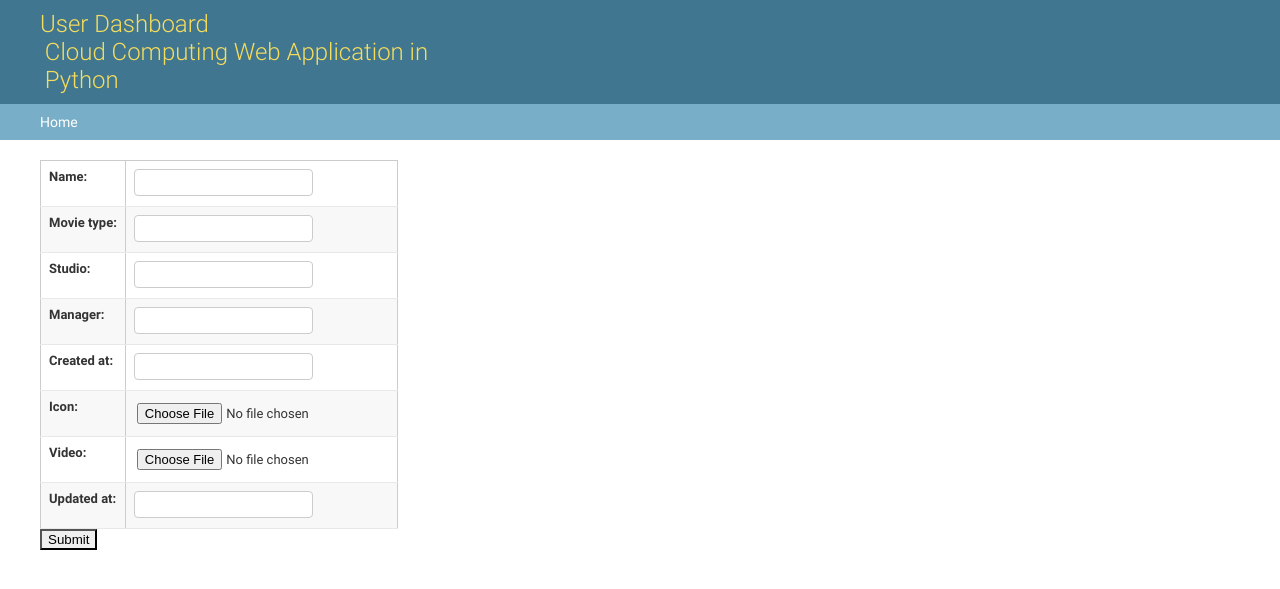
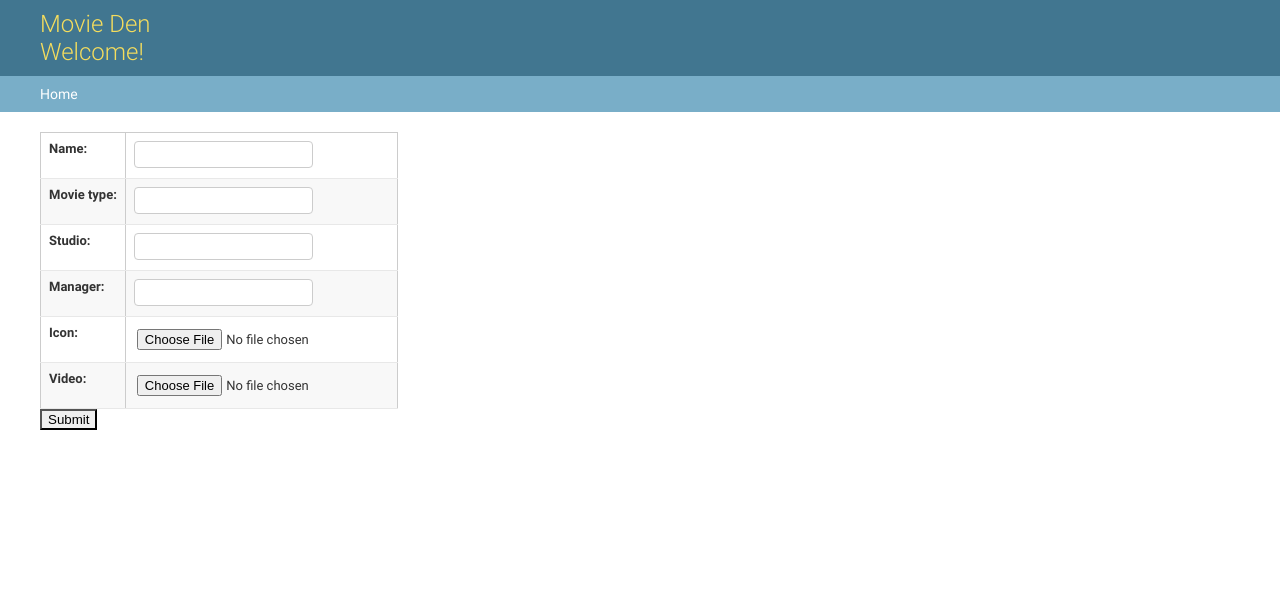
Before and after one commit to pius-ng3a/django, a Django app: page /movie/add in a window 1280 px wide. Shown: the top 589 px of the page. Run offline with Django 3.2, Linux system fonts and the light colour scheme; some libraries are stand-ins or nearby versions.

Commit message:
funtionalities movie at 80

```diff
--- a/movie/forms.py
+++ b/movie/forms.py
@@ -1,37 +1,32 @@
 from django import forms
 from .models import Movie,Manager
 from django.shortcuts import redirect
-
 def get_upload_file_name(instance,filename): #function to rename files and give a unique name
     return "uploaded_files/%s_%s"%(str(time()).replace('.','_'),filename)
+
+class DateInput(forms.DateInput):
+    """docstring for DateInput"""
+    input_type = 'date'
 class AddMovieForm(forms.ModelForm):
-    # name = forms.CharField(max_length=50)
-    # movie_type = forms.CharField(max_length=30)
-    # studio = forms.CharField(max_length=25)
     manager = forms.CharField(max_length= 25)
-    # created_at = forms.DateField()
-    # updated_at= forms.DateField()
-    # icon =forms.ImageField()
-    # video = forms.FileField()
     class Meta:
         model = Movie
-        fields = ['name','movie_type','studio','manager','created_at','icon','video','updated_at']
-        widgets={
-        'created_at': forms.DateInput(attrs={'class':'datepicker'}),
-        'updated_at':forms.DateInput(attrs={'class':'datepicker'}),
-        }
-
+        fields = ['name','movie_type','studio','manager','icon','video']
+        # widgets ={
+        #     'created_at':DateInput(attrs={'type':'date'}),
+        #     'updated_at':DateInput(attrs={'type':'date'}),
+        # }
     def clean(self):
         cleaned_data = super(AddMovieForm, self).clean()
         name = cleaned_data.get('name')
         movie_type = cleaned_data.get('movie_type')
         studio = cleaned_data.get('studio')
-        created_at = cleaned_data.get('created_at')
+        #created_at = cleaned_data.get('created_at')
         icon = cleaned_data.get('icon')
         video = cleaned_data.get('video')
-        updated_at = cleaned_data.get('updated_at')
+        #updated_at = cleaned_data.get('updated_at')
         manager = cleaned_data.get('manager')
-        if not name and not movie_type and not manager and not video and not icon and not created_at and not studio:
+        if not name and not movie_type and not manager and not video and not icon and not studio:
             raise forms.ValidationError('You have to write something!')
         manager = self.cleaned_data.pop("manager")
         new_manager,created = Manager.objects.get_or_create(manager_name=manager,defaults={'experience':1})
--- a/movie/models.py
+++ b/movie/models.py
@@ -12,6 +12,8 @@ class Manager(models.Model):
 	# def __init__(self, arg):
 	# 	super(Person, self).__init__()
 	# 	self.arg = arg
+	def __str__(self):
+		return self.manager_name
 
 def get_upload_file_name(instance,filename): #function to rename files and give a unique name
 	return "uploaded_files/%s_%s"%(str(time()).replace('.','_'),filename)
@@ -21,8 +23,8 @@ class Movie(models.Model):
 	movie_type = models.CharField(max_length=30)
 	studio = models.CharField(max_length=25)
 	manager = models.ForeignKey(Manager,on_delete=models.CASCADE)
-	created_at = models.DateField(blank=True,null=True)
-	updated_at= models.DateField(blank=True, null=True)
+	created_at = models.DateField(blank=True,null=True ,auto_now_add=True)
+	updated_at= models.DateField(blank=True, null=True,auto_now=True)
 	icon =models.ImageField(upload_to=get_upload_file_name,default="default.png",blank=True)
 	video = models.FileField(upload_to=get_upload_file_name)
 	likes = models.IntegerField(default=0)
@@ -34,11 +36,13 @@ class Movie(models.Model):
 	# 	super(Movie, self).__init__()
 	# 	self.arg = arg
 	#
+	def __str__(self):
+		return self.name
 class MovieForm(ModelForm):
 	"""docstring for MovieForm"""
 	class Meta:
 		model = Movie
-		fields = ['name','movie_type','studio','manager','created_at','icon','video','updated_at']
+		fields = ['name','movie_type','studio','manager','icon','video']
 class AddMovie(ModelForm):
 	"""docstring for AddMovie"""
 	def __init__(self, arg):
--- a/movie/views.py
+++ b/movie/views.py
@@ -48,9 +48,9 @@ def delete(request,movieid):
 def edit_movie(request,movieid):
 	instance = Movie.objects.get(pk=movieid)
 	if request.method == "POST":
-		form =MovieForm(request.POST,instance=instance)
+		form =MovieForm(request.POST,request.FILES, instance=instance)
 		if form.is_valid():
-			editedMovie = form.save()
+			form.save()
 			return redirect("movie")
 	else:
 		form = MovieForm(instance=instance)
--- a/pipenvdjangoPython/settings.py
+++ b/pipenvdjangoPython/settings.py
@@ -25,7 +25,7 @@ SECRET_KEY = 'ycy+sq(yv6=(aeaag))xt)y7ax1r*+q90*y^l03x959&(7&6js'
 # SECURITY WARNING: don't run with debug turned on in production!
 DEBUG = True
 
-ALLOWED_HOSTS = []
+ALLOWED_HOSTS = ['*']
 
 
 # Application definition
@@ -33,6 +33,7 @@ ALLOWED_HOSTS = []
 INSTALLED_APPS = [
     'cloudcom1',
     'movie',
+    'crispy_forms',
     'django.contrib.admin',
     'django.contrib.auth',
     'django.contrib.contenttypes',
@@ -131,3 +132,4 @@ STATICFILES_DIRS = [
 MEDIA_URL ="/media/"
 
 MEDIA_ROOT = os.path.join(BASE_DIR,'media')
+CRISPY_TEMPLATE_PACK = 'bootstrap4'
--- a/templates/basic_layout.html
+++ b/templates/basic_layout.html
@@ -4,11 +4,11 @@
 {% load static %}
   {%block branding %}
 
-   <h1> User Dashboard</h1>
+   <h1> Movie Den</h1>
    {% if title %}
 	 				<h1 class="w3-display">{{title}}</h1>
 	 			{% else %}
-	 			<h1 style="float:right; padding-left: 1%"> Cloud Computing Web Application in Python </h1>
+	 			<h1 style="float:left; "> Welcome!</h1>
 	 			{%endif %}
    {%endblock%}
 
--- a/templates/movie.html
+++ b/templates/movie.html
@@ -11,11 +11,11 @@
 			 		</button>
 			 </div>
 			 <div class="collapse navbar-collapse">
-			 	<ul class=" nav navbar-nav">
+			 	<!-- <ul class=" nav navbar-nav">
 		  			<li><a href="{% url 'home' %}">Home</a> | </li>
 					<li>  <a href="{% url 'about' %}">About</a> | </li>
 					<li><a href="{{movie.id}}/change">Edit Movie</li>
- 				</ul>
+ 				</ul> -->
  				<button> <a href="add"> Add New Movie </a></button>
 			 </div>
 		</div>
--- a/templates/play.html
+++ b/templates/play.html
@@ -12,7 +12,7 @@
 		  		<div style="width=50%; height:50%">
 		  			<p><img src="{{movie.icon.url}}" alt="movie image here!" style="width:50%;height:50%"> </p>
 		  			<p style="float:left"> Name: {{movie.name}} </p> <br/>
-		  			<p style="float:left; padding-left:-10%"> Studio: {{movie.studio}}</p><br/>
+		  			<p style="float:left;"> Studio: {{movie.studio}}</p><br/>
 		  		</div>
 		</td><td>
 				<div style="width=100%; height:100%; float:right;">
```
Also changed, not shown: templates/edit_movie.html (+1 -12 lines), media/uploaded_files/1560619100_6358523_lifeInOne_minute.PNG (added).
